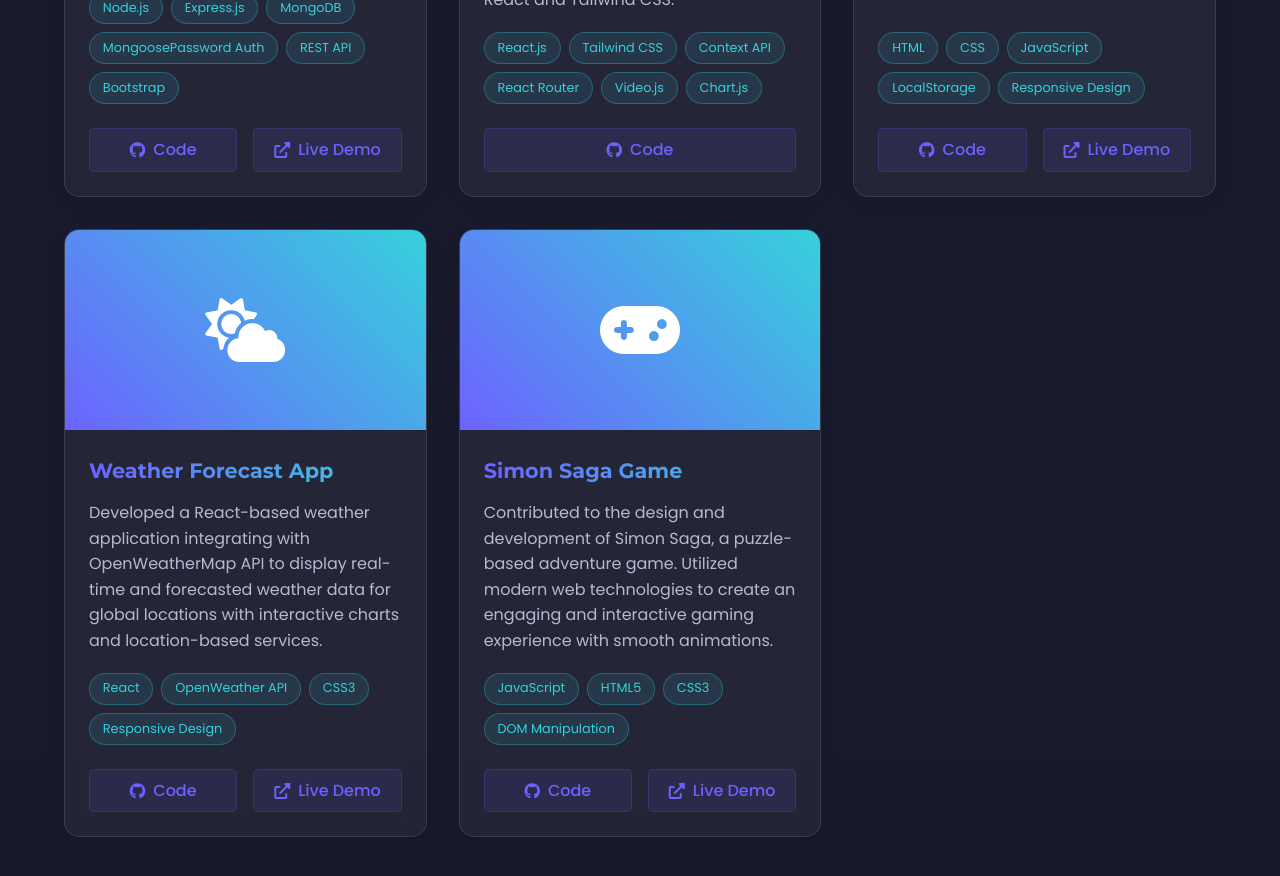
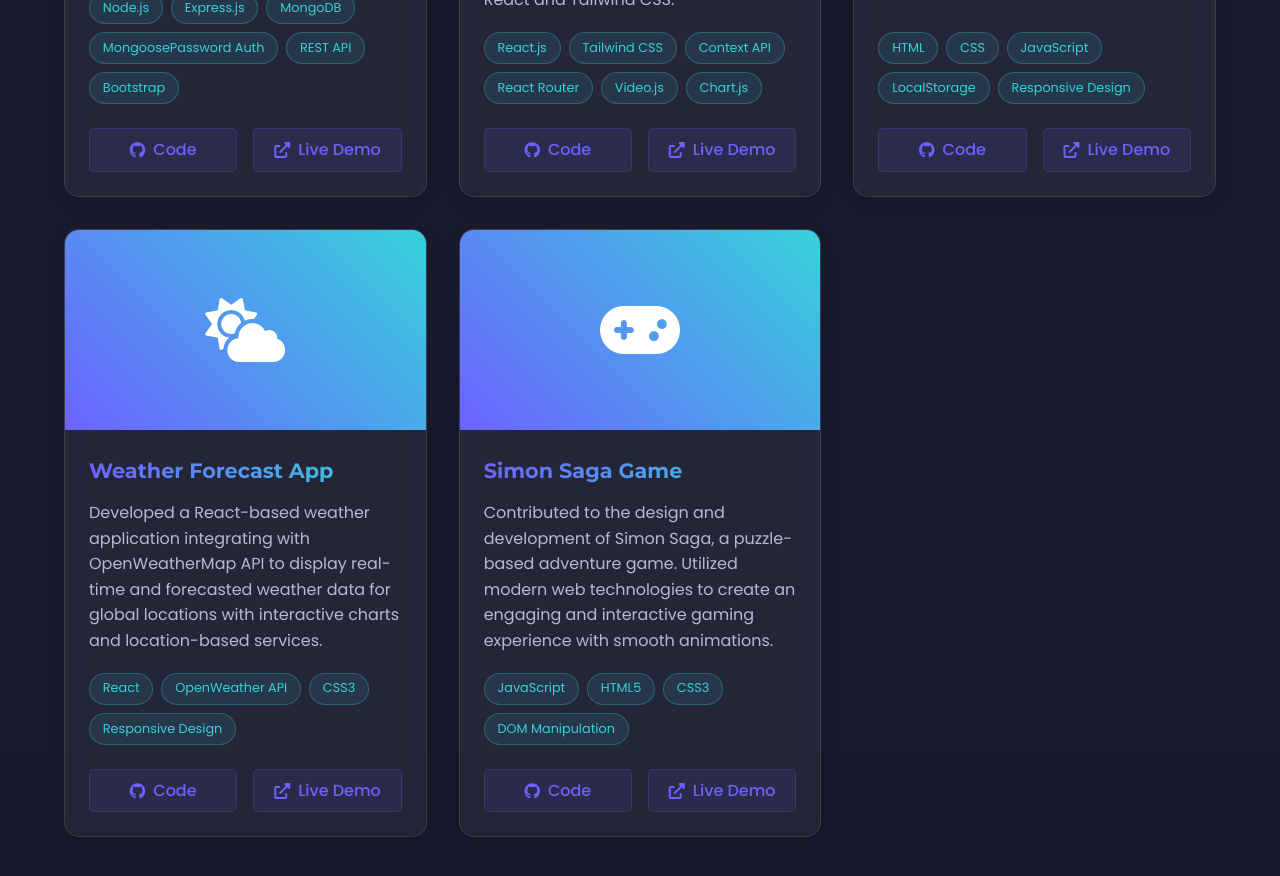
Before and after one commit to Adarshpandey80/Portfolio-REACT, a React (Vite) app: page / in a window 1280 px wide. Shown: the part 4920-5796 px from the top of the page. Built offline with nearby package versions, Linux system fonts and the light colour scheme; the HTML template or start-up script is replaced by a standard one.

Commit message:
rename live link

```diff
--- a/src/components/Projects.jsx
+++ b/src/components/Projects.jsx
@@ -75,7 +75,7 @@ const Projects = () => {
       description: 'Interactive learning platform where users can purchase courses, watch video lectures, track progress, take quizzes, and earn certificates. Built with React and Tailwind CSS.',
       technologies: ['React.js', 'Tailwind CSS', 'Context API', 'React Router', 'Video.js', 'Chart.js'],
       github: 'https://github.com/Adarshpandey80/TechRoot-LMS',
-      link: 'https://tech-root-lms.vercel.app/',
+      live: 'https://tech-root-lms.vercel.app/',
       icon: 'fas fa-graduation-cap'
     },
     {
```
